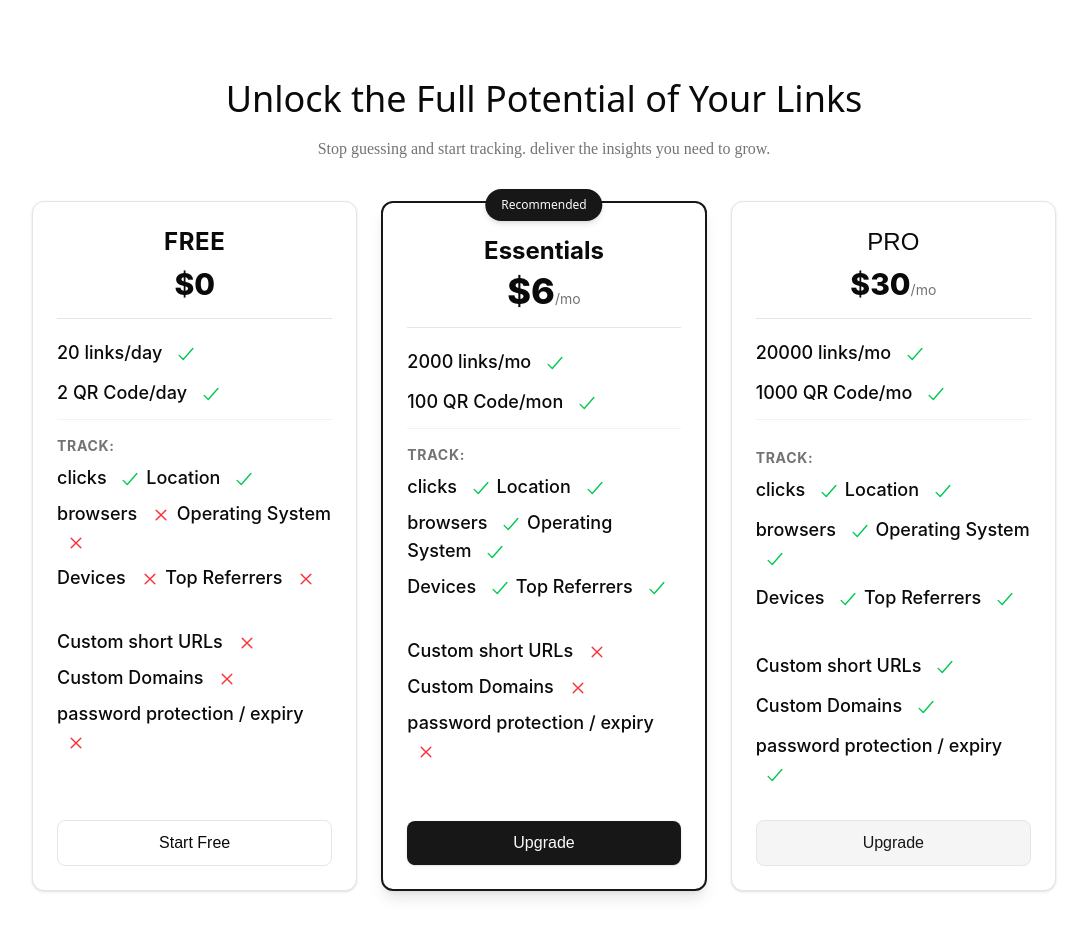
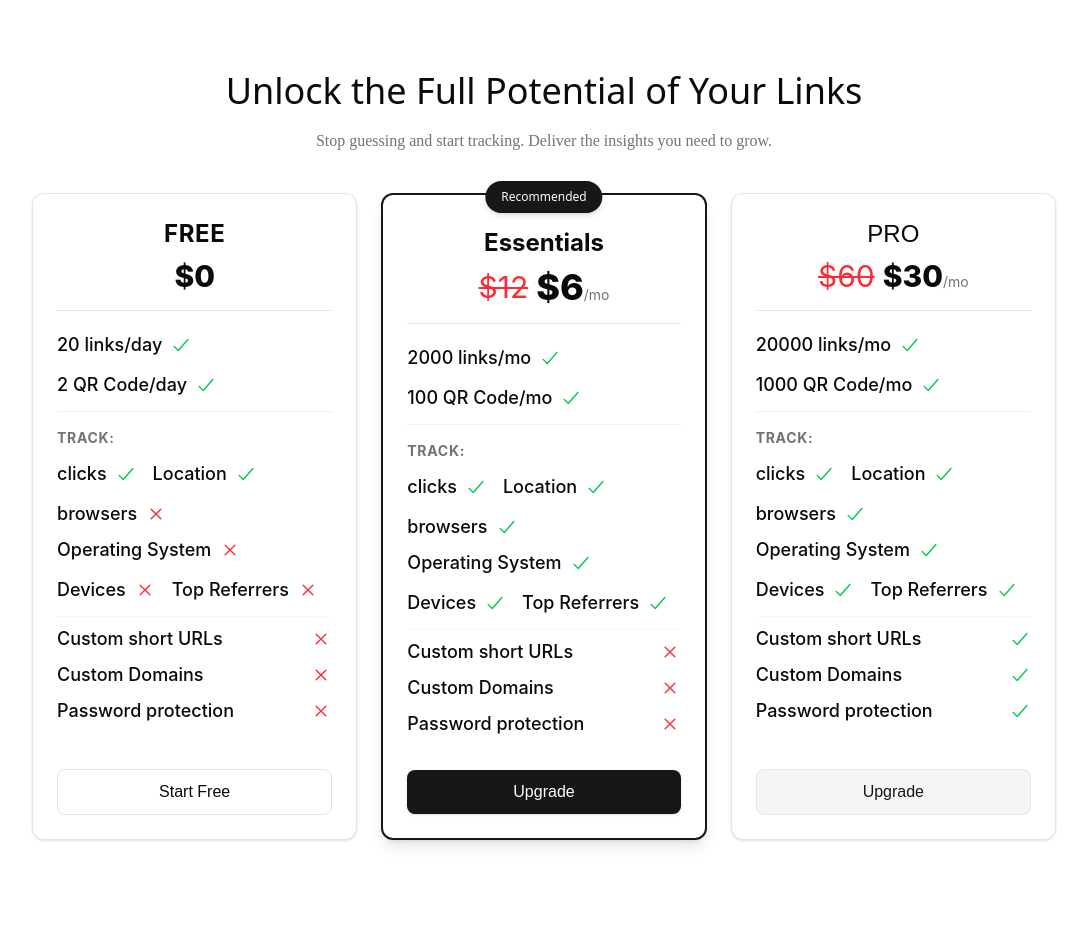
Before and after one commit to ad1tyaydv/fasturl, a Next.js app: page / in a window 1280 px wide. Shown: the part 660-1596 px from the top of the page, without its empty margins (96-1183 px from the left). Built offline with nearby package versions, Linux system fonts and the light colour scheme; no server answers.

Commit message:
total Data tracker added

```diff
--- /dev/null
+++ b/app/api/totalData/route.ts
@@ -0,0 +1,23 @@
+import { prisma } from "@/lib/dbConfig";
+import { NextResponse } from "next/server";
+
+
+export async function GET() {
+
+    try {
+        const totalLinks = await prisma.link.count();
+        const totalQrs = await prisma.qr.count();
+        const totalCliks = await prisma.click.count();
+
+        return NextResponse.json(
+            {message: "Total Data counted", totalLinks, totalQrs, totalCliks},
+            {status: 200}
+        )
+
+    } catch (error) {
+        return NextResponse.json(
+            {message: "Something went wrong"},
+            {status: 500}
+        )
+    }
+}
--- a/app/components/PricingSection.tsx
+++ b/app/components/PricingSection.tsx
@@ -6,9 +6,12 @@ import { IoCheckmarkOutline, IoCloseOutline } from "react-icons/io5";
 export default function PricingSection() {
   const router = useRouter();
 
-  const Check = () => <IoCheckmarkOutline className="text-green-500 font-bold inline-block ml-2" size={22} />;
-  const Cross = () => <IoCloseOutline className="text-red-500 font-bold inline-block ml-2" size={22} />;
-
+  const Check = () => (
+    <IoCheckmarkOutline className="text-green-500 font-bold ml-2 shrink-0" size={22} />
+  );
+  const Cross = () => (
+    <IoCloseOutline className="text-red-500 font-bold ml-2 shrink-0" size={22} />
+  );
 
   return (
     <section className="px-4 sm:px-8 py-12 md:py-20 max-w-6xl mx-auto flex flex-col items-center">
@@ -17,7 +20,7 @@ export default function PricingSection() {
           Unlock the Full Potential of Your Links
         </h2>
         <p className="text-muted-foreground font-two text-base">
-          Stop guessing and start tracking. deliver the insights you need to grow.
+          Stop guessing and start tracking. Deliver the insights you need to grow.
         </p>
       </div>
 
@@ -29,19 +32,29 @@ export default function PricingSection() {
             <p className="text-3xl font-extrabold mt-2">$0</p>
           </div>
           <div className="flex-1 space-y-3 text-base sm:text-lg font-medium">
-            <p>20 links/day <Check /></p>
-            <p>2 QR Code/day <Check /></p>
+            <p className="flex items-center">20 links/day <Check /></p>
+            <p className="flex items-center">2 QR Code/day <Check /></p>
 
             <div className="pt-4 border-t border-border/50">
-              <p className="mb-2 font-bold text-sm uppercase text-muted-foreground tracking-wider">Track:</p>
-              <div className="space-y-2">
-                <p>clicks <Check /> Location <Check /></p>
-                <p className="">browsers <Cross /> Operating System <Cross /></p>
-                <p className="">Devices <Cross /> Top Referrers <Cross /></p>
-                <br/>
-                <p className="">Custom short URLs <Cross /></p>
-                <p className="">Custom Domains <Cross /></p>
-                <p className="">password protection / expiry <Cross /></p>
+              <p className="mb-3 font-bold text-sm uppercase text-muted-foreground tracking-wider">Track:</p>
+              <div className="space-y-3">
+                <div className="flex flex-wrap items-center gap-x-4 gap-y-2">
+                  <span className="flex items-center whitespace-nowrap">clicks <Check /></span>
+                  <span className="flex items-center whitespace-nowrap">Location <Check /></span>
+                </div>
+                <div className="flex flex-wrap items-center gap-x-4 gap-y-2">
+                  <span className="flex items-center whitespace-nowrap">browsers <Cross /></span>
+                  <span className="flex items-center whitespace-nowrap">Operating System <Cross /></span>
+                </div>
+                <div className="flex flex-wrap items-center gap-x-4 gap-y-2">
+                  <span className="flex items-center whitespace-nowrap">Devices <Cross /></span>
+                  <span className="flex items-center whitespace-nowrap">Top Referrers <Cross /></span>
+                </div>
+                <div className="pt-2 space-y-2 border-t border-border/30">
+                  <p className="flex items-center justify-between">Custom short URLs <Cross /></p>
+                  <p className="flex items-center justify-between">Custom Domains <Cross /></p>
+                  <p className="flex items-center justify-between">Password protection <Cross /></p>
+                </div>
               </div>
             </div>
           </div>
@@ -60,23 +73,36 @@ export default function PricingSection() {
           <div className="border-2 border-primary rounded-xl p-6 bg-card flex flex-col h-full shadow-lg hover:shadow-xl hover:-translate-y-1 transition-all duration-300">
             <div className="text-center border-b border-border pb-4 mb-5 pt-2">
               <h3 className="text-2xl font-bold mb-1">Essentials</h3>
-              <p className="text-4xl font-extrabold">$6<span className="text-sm font-normal text-muted-foreground">/mo</span></p>
+              <div className="flex items-center justify-center gap-2 mt-2">
+                <span className="text-3xl line-through text-red-500 decoration-2 decoration-red-500">$12</span>
+                <p className="text-4xl font-extrabold">$6<span className="text-sm font-normal text-muted-foreground">/mo</span></p>
+              </div>
             </div>
             <div className="flex-1 space-y-3 text-base sm:text-lg font-medium">
-              <p>2000 links/mo <Check /></p>
-              <p>100 QR Code/mon <Check /></p>
+              <p className="flex items-center">2000 links/mo <Check /></p>
+              <p className="flex items-center">100 QR Code/mo <Check /></p>
 
               <div className="pt-4 border-t border-border/50">
-                <p className="mb-2 font-bold text-sm uppercase text-muted-foreground tracking-wider">Track:</p>
-                <div className="space-y-2">
-                    <p>clicks <Check /> Location <Check /></p>
-                    <p className="">browsers <Check /> Operating System <Check /></p>
-                    <p className="">Devices <Check /> Top Referrers <Check /></p>
-                    <br/>
-                    <p className="">Custom short URLs <Cross /></p>
-                    <p className="">Custom Domains <Cross /></p>
-                    <p className="">password protection / expiry <Cross /></p>
-              </div>
+                <p className="mb-3 font-bold text-sm uppercase text-muted-foreground tracking-wider">Track:</p>
+                <div className="space-y-3">
+                  <div className="flex flex-wrap items-center gap-x-4 gap-y-2">
+                    <span className="flex items-center whitespace-nowrap">clicks <Check /></span>
+                    <span className="flex items-center whitespace-nowrap">Location <Check /></span>
+                  </div>
+                  <div className="flex flex-wrap items-center gap-x-4 gap-y-2">
+                    <span className="flex items-center whitespace-nowrap">browsers <Check /></span>
+                    <span className="flex items-center whitespace-nowrap">Operating System <Check /></span>
+                  </div>
+                  <div className="flex flex-wrap items-center gap-x-4 gap-y-2">
+                    <span className="flex items-center whitespace-nowrap">Devices <Check /></span>
+                    <span className="flex items-center whitespace-nowrap">Top Referrers <Check /></span>
+                  </div>
+                  <div className="pt-2 space-y-2 border-t border-border/30">
+                    <p className="flex items-center justify-between">Custom short URLs <Cross /></p>
+                    <p className="flex items-center justify-between">Custom Domains <Cross /></p>
+                    <p className="flex items-center justify-between">Password protection <Cross /></p>
+                  </div>
+                </div>
               </div>
             </div>
             <button className="mt-8 w-full px-6 bg-primary text-primary-foreground py-2.5 rounded-lg text-base font-three transition hover:opacity-90 cursor-pointer shadow-sm">
@@ -88,22 +114,37 @@ export default function PricingSection() {
         <div className="border border-border rounded-xl p-6 bg-card flex flex-col shadow-sm hover:shadow-md hover:-translate-y-1 transition-all duration-300">
           <div className="text-center border-b border-border pb-4 mb-5">
             <h3 className="text-2xl font-three mb-1">PRO</h3>
-            <p className="text-3xl font-extrabold mt-2">$30<span className="text-sm font-normal text-muted-foreground">/mo</span></p>
+            <div className="flex items-center justify-center gap-2 mt-2">
+              <span className="text-3xl line-through text-red-500 decoration-2 decoration-red-500">$60</span>
+              <p className="text-3xl font-extrabold">$30<span className="text-sm font-normal text-muted-foreground">/mo</span></p>
+            </div>
           </div>
           <div className="flex-1 space-y-3 text-base sm:text-lg font-medium">
-            <p>20000 links/mo <Check /></p>
-            <p>1000 QR Code/mo <Check /></p>
+            <p className="flex items-center">20000 links/mo <Check /></p>
+            <p className="flex items-center">1000 QR Code/mo <Check /></p>
 
-            <div className="pt-4 border-t border-border/50"></div>
-
-            <p className="mb-2 font-bold text-sm uppercase text-muted-foreground tracking-wider">Track:</p>
-            <p>clicks <Check /> Location <Check /></p>
-                <p className="">browsers <Check /> Operating System <Check /></p>
-                <p className="">Devices <Check /> Top Referrers <Check /></p>
-                <br/>
-                <p className="">Custom short URLs <Check /></p>
-                <p className="">Custom Domains <Check /></p>
-                <p className="">password protection / expiry <Check /></p>
+            <div className="pt-4 border-t border-border/50">
+              <p className="mb-3 font-bold text-sm uppercase text-muted-foreground tracking-wider">Track:</p>
+              <div className="space-y-3">
+                <div className="flex flex-wrap items-center gap-x-4 gap-y-2">
+                  <span className="flex items-center whitespace-nowrap">clicks <Check /></span>
+                  <span className="flex items-center whitespace-nowrap">Location <Check /></span>
+                </div>
+                <div className="flex flex-wrap items-center gap-x-4 gap-y-2">
+                  <span className="flex items-center whitespace-nowrap">browsers <Check /></span>
+                  <span className="flex items-center whitespace-nowrap">Operating System <Check /></span>
+                </div>
+                <div className="flex flex-wrap items-center gap-x-4 gap-y-2">
+                  <span className="flex items-center whitespace-nowrap">Devices <Check /></span>
+                  <span className="flex items-center whitespace-nowrap">Top Referrers <Check /></span>
+                </div>
+                <div className="pt-2 space-y-2 border-t border-border/30">
+                  <p className="flex items-center justify-between">Custom short URLs <Check /></p>
+                  <p className="flex items-center justify-between">Custom Domains <Check /></p>
+                  <p className="flex items-center justify-between">Password protection <Check /></p>
+                </div>
+              </div>
+            </div>
           </div>
           <button className="mt-8 w-full px-6 border border-border bg-secondary text-secondary-foreground py-2.5 rounded-lg text-base font-three transition hover:bg-secondary/80 cursor-pointer">
             Upgrade
```
Also changed, not shown: app/components/totalData.tsx (added, +77 -0 lines), app/page.tsx (+67 -56 lines).
